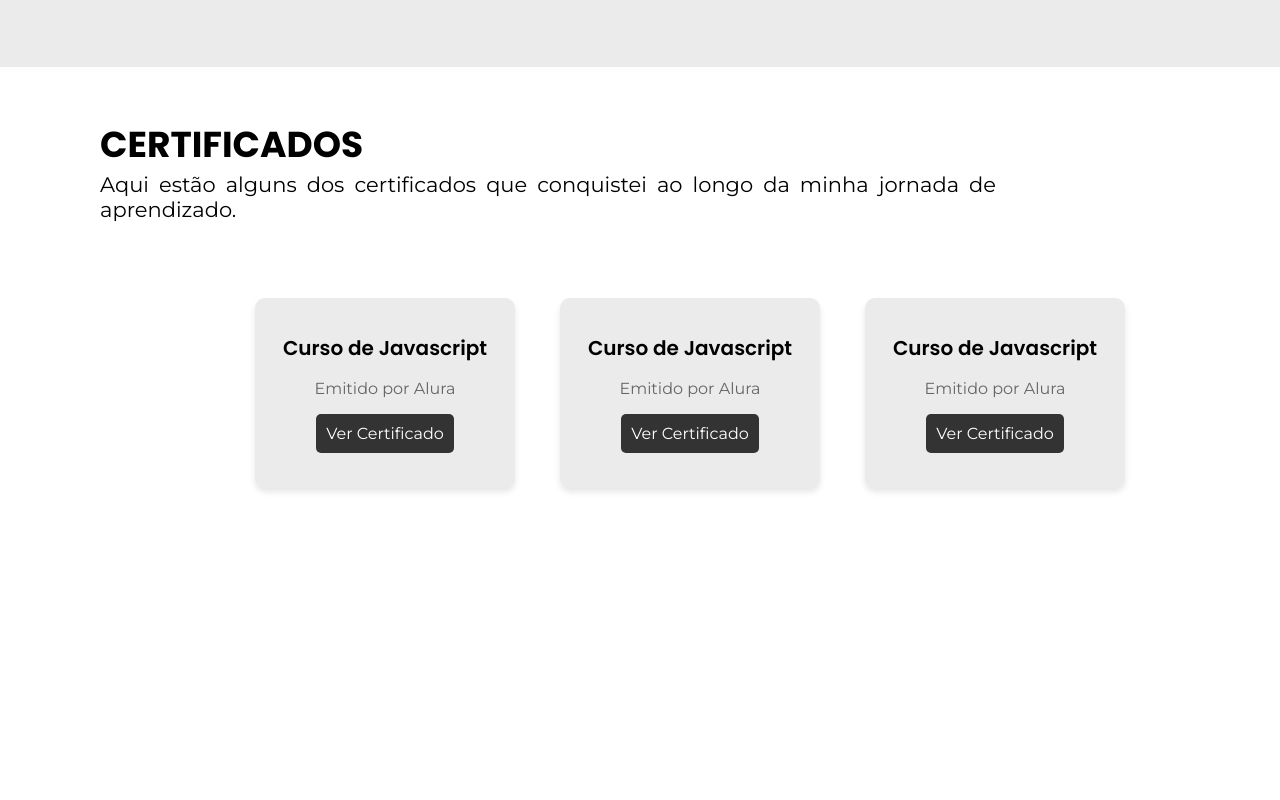
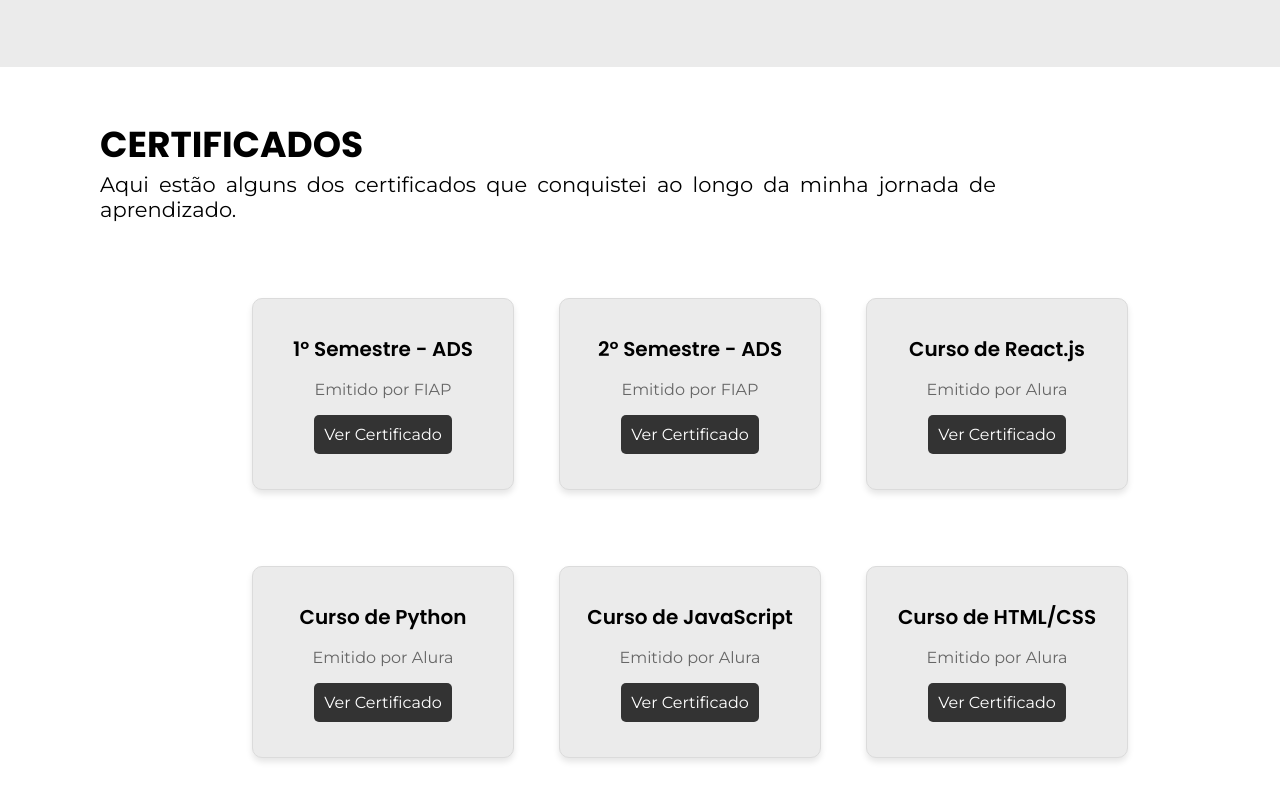
Before and after one commit to felipesora/portifolio-pessoal, a React (Vite) app in the folder portifolio/: page / in a window 1280 px wide. Shown: the part 3434-4234 px from the top of the page. Before the commit the page ends 4047 px from the top, so only its background shows below. Built offline with nearby package versions, Linux system fonts and the light colour scheme.

Commit message:
Finalizando o Componente de Certificados

```diff
--- a/portifolio/src/componentes/CardCertificados/CardCertificados.css
+++ b/portifolio/src/componentes/CardCertificados/CardCertificados.css
@@ -1,5 +1,6 @@
 .card_certificado{
     background-color: #EBEBEB;
+    border: 1px solid #dbdbdb;
     display: flex;
     flex-direction: column;
     align-items: center;
--- a/portifolio/src/componentes/CardCertificados/index.jsx
+++ b/portifolio/src/componentes/CardCertificados/index.jsx
@@ -3,9 +3,9 @@ import './CardCertificados.css'
 const CardCertificados = (props) => {
     return(
         <div className='card_certificado'>
-            <h2>Curso de Javascript</h2>
-            <p>Emitido por Alura</p>
-            <a href="#">Ver Certificado</a>
+            <h2>{props.nome}</h2>
+            <p>Emitido por {props.emitido}</p>
+            <a href={props.link} target='_blank'>Ver Certificado</a>
         </div>
     )
 }
--- a/portifolio/src/componentes/CardProjeto/CardProjeto.css
+++ b/portifolio/src/componentes/CardProjeto/CardProjeto.css
@@ -1,10 +1,10 @@
 .card_projeto{
-    background-color: #CCCCCC;
+    background-color: #D6D6D6;
     color: #4F4F4F ;
     font-family: var(--fonte-principal);
     border-radius: 5px;
     width: fit-content;
-    border: 1px solid #CCC;
+    border: 1px solid #CCCCCC;
     box-shadow: 0 4px 6px rgba(0, 0, 0, 0.1);
     transition: transform 0.3s ease, box-shadow 0.3s ease;
 }
@@ -28,6 +28,7 @@
 }
 
 .card_projeto p {
+    color: #333333;
     padding: 5px 0 0 5px;
     font-size: 15px;
     width: 28vw;
--- a/portifolio/src/componentes/Certificados/index.jsx
+++ b/portifolio/src/componentes/Certificados/index.jsx
@@ -7,9 +7,32 @@ const Certificados = () => {
             <h1>CERTIFICADOS</h1>
             <p className='texto_certificados'>Aqui estão alguns dos certificados que conquistei ao longo da minha jornada de aprendizado.</p>
             <div className='div_certificados'>
-                <CardCertificados />
-                <CardCertificados />
-                <CardCertificados />
+                <CardCertificados
+                nome="1º Semestre - ADS"
+                emitido="FIAP"
+                link="https://drive.google.com/file/d/1S0g3B-6sDz3qvZ0oY8GXWHrM-6k4rMlV/view?usp=drive_link"/>
+                <CardCertificados
+                nome="2º Semestre - ADS"
+                emitido="FIAP"
+                link="https://drive.google.com/file/d/1cKg-DlGyqIoCdPVjJh_XwNo5FJjUGp6u/view?usp=drive_link"/>
+                <CardCertificados
+                nome="Curso de React.js"
+                emitido="Alura"
+                link="https://drive.google.com/file/d/12UN1f4FEZ7KfeX7Bk_lizvn3IhURnMyA/view?usp=drive_link"/>
+            </div>
+            <div className='div_certificados'>
+                <CardCertificados
+                nome="Curso de Python"
+                emitido="Alura"
+                link="https://drive.google.com/file/d/1VMbs_uCbJZWuzHfujvUKeoq2PFmkBNGc/view?usp=drive_link"/>
+                <CardCertificados
+                nome="Curso de JavaScript"
+                emitido="Alura"
+                link="https://drive.google.com/file/d/1lGy1zl0mBNm_KLjEeBpP38GdV5510Agz/view?usp=drive_link"/>
+                <CardCertificados
+                nome="Curso de HTML/CSS"
+                emitido="Alura"
+                link="https://drive.google.com/file/d/1uCBENmmdHyfYpZZk-NBRPZxrEL_JXf4-/view?usp=drive_link"/>
             </div>
         </div>
     )
```
